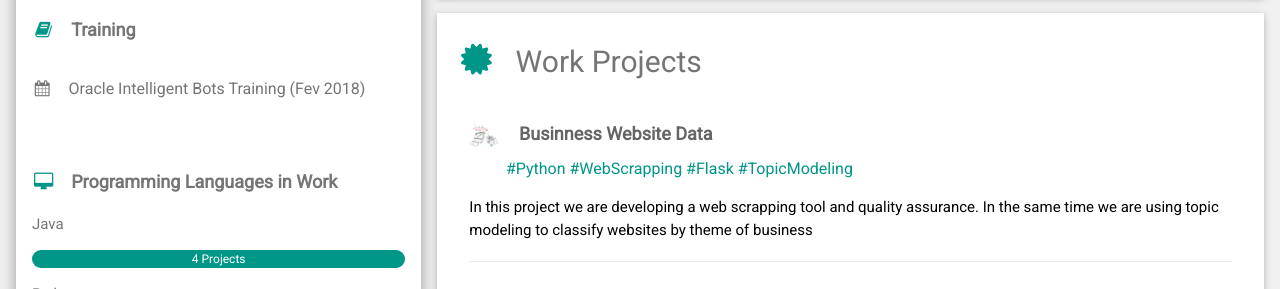
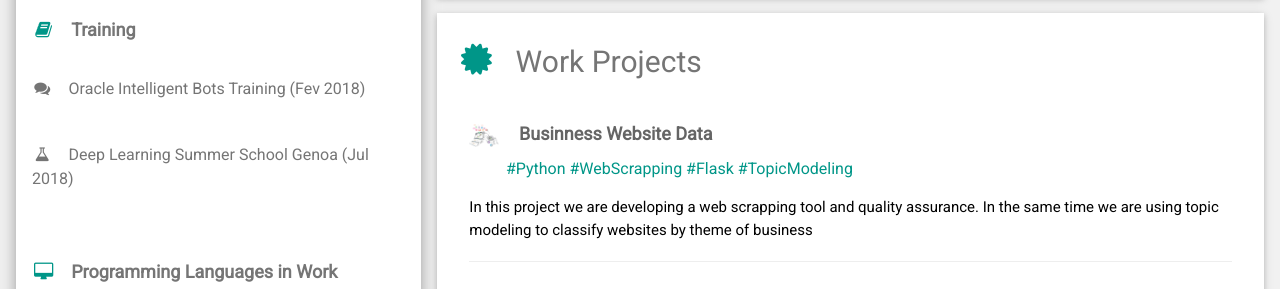
Before and after one commit to valterjpcaldeira/valterjpcaldeira.github.io, a plain HTML site: page index.html in a window 1280 px wide. Shown: the part 461-750 px from the top of the page. Drawn offline with nearby package versions, Linux system fonts and the light colour scheme; some icons are missing.

Commit message:
Add Deep Learning Genoa

```diff
--- a/index.html
+++ b/index.html
@@ -37,7 +37,10 @@ html,body,h1,h2,h3,h4,h5,h6 {font-family: "Roboto", sans-serif}
 
           <p class="w3-large"><b><i class="fa fa-book fa-fw w3-margin-right w3-text-teal"></i>Training</b></p>
           <h6 class="w3-text-grey w3-padding-16">
-            <i class="fa fa-calendar fa-fw w3-margin-right"></i>Oracle Intelligent Bots Training (Fev 2018)
+            <i class="fa fa-comments fa-fw w3-margin-right"></i>Oracle Intelligent Bots Training (Fev 2018)
+          </h6>
+          <h6 class="w3-text-grey w3-padding-16">
+            <i class="fa fa-flask fa-fw w3-margin-right"></i>Deep Learning Summer School Genoa (Jul 2018)
           </h6>
           <br>
 
```
